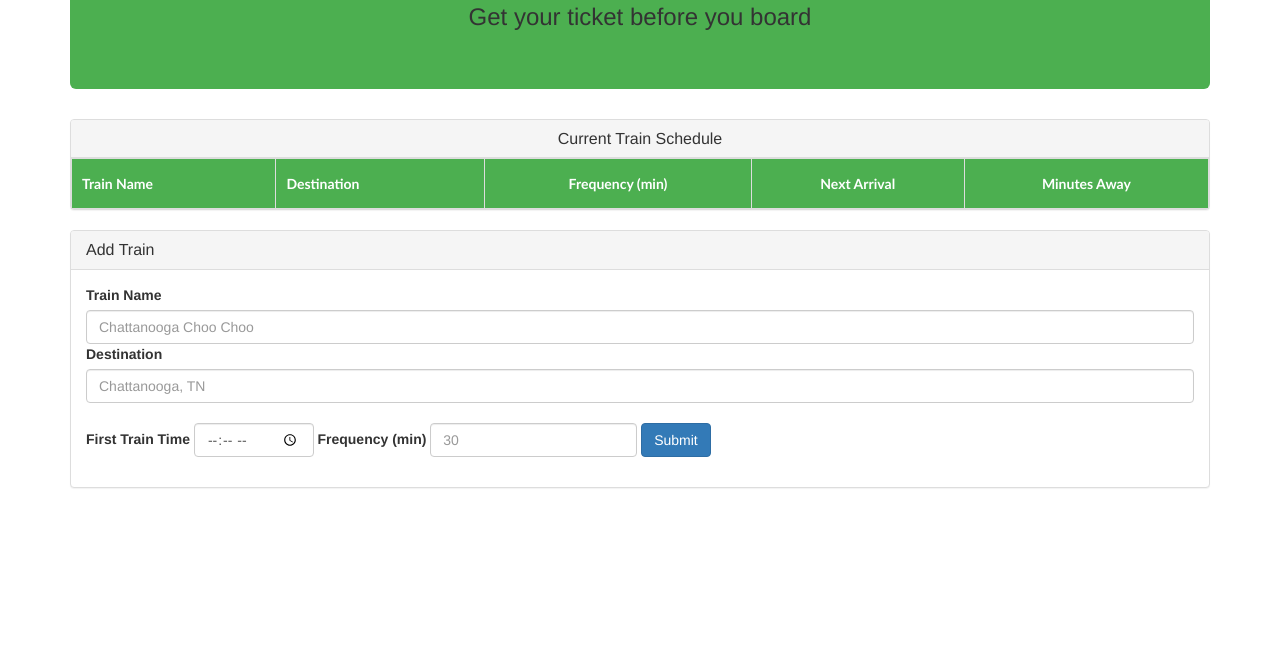
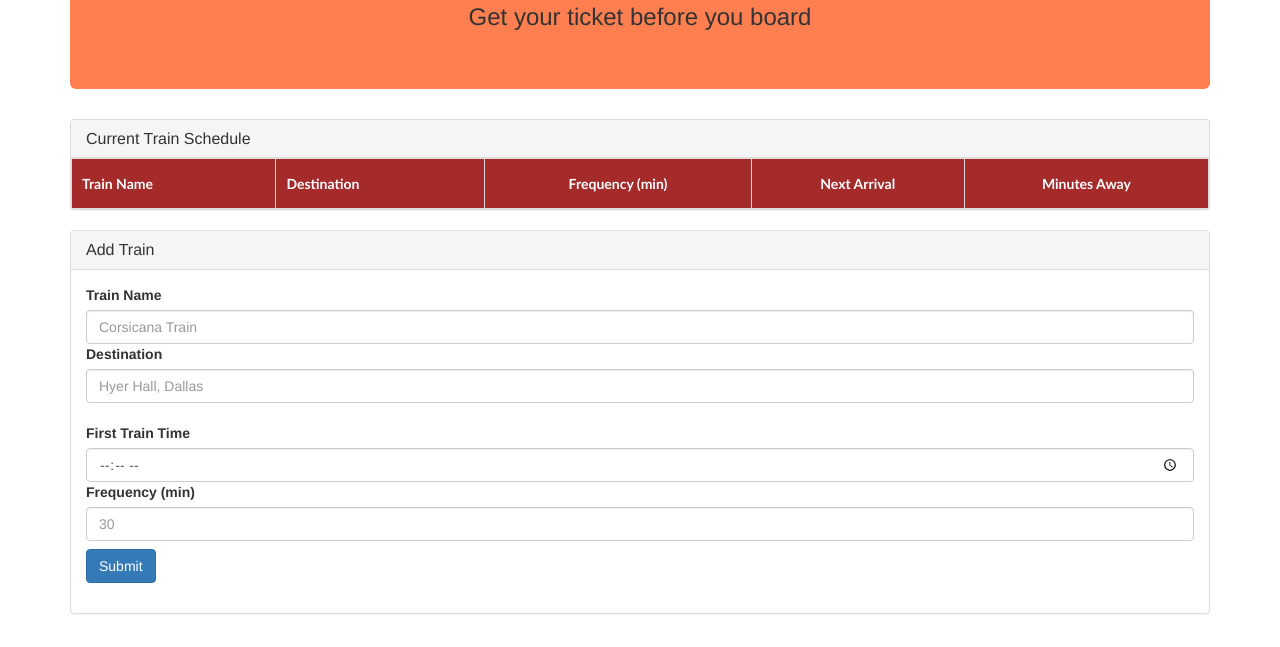
Before and after one commit to chernojallow/Train-Schedular-, a plain HTML site: page index.html in a window 1280 px wide. Shown: the part 153-800 px from the top of the page. Drawn offline with nearby package versions, Linux system fonts and the light colour scheme; no server answers.

Commit message:
Commit Messages

```diff
--- a/assets/css/style.css
+++ b/assets/css/style.css
@@ -1,7 +1,7 @@
 
 .jumbotron {
     text-align: center;
-    background: #4CAF50;
+    background: coral;
 }
 
 #tTable {
@@ -29,7 +29,7 @@
     padding-top: 12px;
     padding-bottom: 12px;
     text-align: left;
-    background-color: #4CAF50;
+    background-color: brown;
     color: white;
 }
 
@@ -40,3 +40,8 @@
 #tTable #times {
     text-align: center;
 }
+
+
+#trainButton{
+    margin-top:8px;
+}
--- a/index.html
+++ b/index.html
@@ -30,16 +30,16 @@
 
         <div class="panel panel-default">
             <div class="panel-heading">
-                <h3 class="panel-title text-center">Current Train Schedule</h3>
+                <h3 class="panel-title"> Current Train Schedule</h3>
             </div>
             <div>
                 <table id="tTable">
                     <tr>
-                        <th><i class="fas fa-train"></i> Train Name</th>
-                        <th><i class="far fa-paper-plane"></i> Destination</th>
-                        <th id="times"><i class="far fa-clock"></i> Frequency (min)</th>
-                        <th id="times"><i class="far fa-calendar-alt"></i> Next Arrival</th>
-                        <th id="times"><i class="fas fa-stopwatch"></i> Minutes Away</th>
+                        <th> Train Name</th>
+                        <th> Destination</th>
+                        <th id="times">Frequency (min)</th>
+                        <th id="times"> Next Arrival</th>
+                        <th id="times">Minutes Away</th>
                     </tr>
                 </table>
             </div>
@@ -53,13 +53,13 @@
                     <form>
                         <label for="nameInput">Train Name</label>
                         <br>
-                        <input type="text" class="form-control" name="trName" id="nameInput" aria-describedby="TrainFormHelp" placeholder="Chattanooga Choo Choo" required>
+                        <input type="text" class="form-control" name="trName" id="nameInput" aria-describedby="TrainFormHelp" placeholder="Corsicana Train" required>
                         <label for="destinationInput">Destination</label>
                         <br>
-                        <input type="text" class="form-control" name="trDest" id="destinationInput" placeholder="Chattanooga, TN" required>
+                        <input type="text" class="form-control" name="trDest" id="destinationInput" placeholder="Hyer Hall, Dallas" required>
                         <br>
                     </form>
-                    <form class="form-inline">
+                    <form>
                         <label for="firstTrainInput">First Train Time</label>
                         <input type="time" class="form-control mx-sm-3 mb-2" name="trTime" id="firstTrainInput" required>
                         <label>Frequency (min)</label>
```
